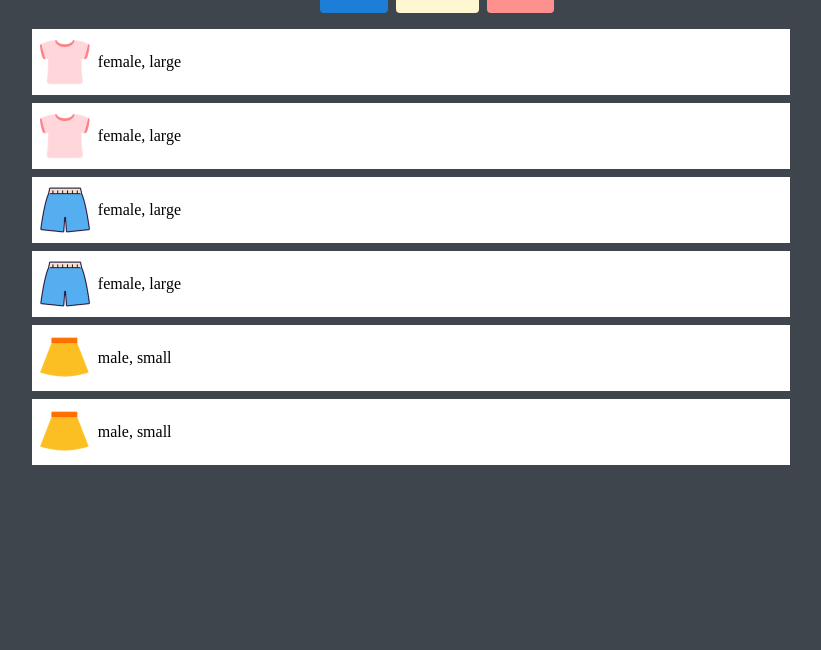
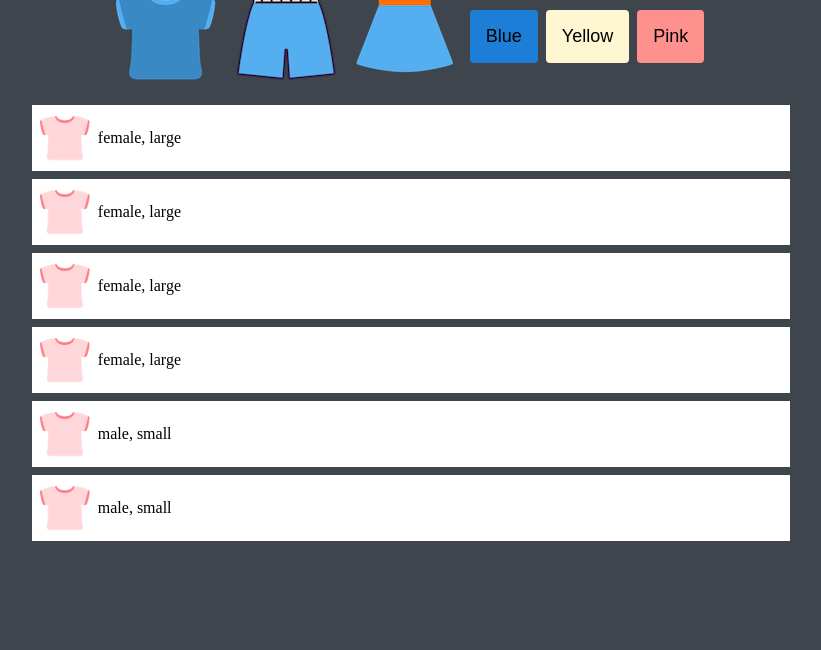
Before and after one commit to louis-25/HTML_Shopping, a plain HTML site: page index.html in a window 1280 px wide. Shown: the part 166-816 px from the top of the page, without its empty margins (229-1050 px from the left). Drawn offline with Linux system fonts and the light colour scheme.

Commit message:
img path edit

```diff
--- a/data/data.json
+++ b/data/data.json
@@ -5,42 +5,42 @@
             "gender": "female",
             "size": "large",
             "color": "pink",
-            "image":"../imgs/pink_t.png"
+            "image":"../imgs/clothes/pink_t.png"
         },
         {
             "type": "tshirt",
             "gender": "female",
             "size": "large",
             "color": "pink",
-            "image":"../imgs/pink_t.png"
+            "image":"../imgs/clothes/pink_t.png"
         },
         {
             "type": "pants",
             "gender": "female",
             "size": "large",
             "color": "blue",
-            "image":"../imgs/blue_p.png"
+            "image":"../imgs/clothes/pink_t.png"
         },
         {
             "type": "pants",
             "gender": "female",
             "size": "large",
             "color": "blue",
-            "image":"../imgs/blue_p.png"
+            "image":"../imgs/clothes/pink_t.png"
         },
         {
             "type": "skirt",
             "gender": "male",
             "size": "small",
             "color": "yellow",
-            "image":"../imgs/yellow_s.png"
+            "image":"../imgs/clothes/pink_t.png"
         },
         {
             "type": "skirt",
             "gender": "male",
             "size": "small",
             "color": "yellow",
-            "image":"../imgs/yellow_s.png"
+            "image":"../imgs/clothes/pink_t.png"
         }
     ]
 }
--- a/index.html
+++ b/index.html
@@ -10,12 +10,12 @@
 </head>
 <body>
     <!-- Logo -->
-    <img src="./img/logo.png" alt="" class="logo">
+    <img src="./imgs/logo.png" alt="" class="logo">
     <!-- Buttons -->
     <section class="buttons">
-        <button class="btn"><img src="./img/blue_t.png" alt="" data-key="type" data-value="tshirt"></button>
-        <button class="btn"><img src="./img/blue_p.png" alt="" data-key="type" data-value="pants"></button>
-        <button class="btn"><img src="./img/blue_s.png" alt="" data-key="type" data-value="skirt"></button>
+        <button class="btn"><img src="./imgs/clothes/blue_t.png" alt="" data-key="type" data-value="tshirt"></button>
+        <button class="btn"><img src="./imgs/clothes/blue_p.png" alt="" data-key="type" data-value="pants"></button>
+        <button class="btn"><img src="./imgs/clothes/blue_s.png" alt="" data-key="type" data-value="skirt"></button>
         <button class="btn colorBtn blue" data-key="color" data-value="blue">Blue</button>
         <button class="btn colorBtn Yellow" data-key="color" data-value="yellow">Yellow</button>
         <button class="btn colorBtn Pink" data-key="color" data-value="pink">Pink</button>
@@ -23,7 +23,7 @@
     <!-- Items -->
     <ul class="items">
         <li class="item">
-            <img src="./img/blue_p.png" alt="pants" class="item__thumnail" />
+            <img src="./imgs/clothes/blue_p.png" alt="pants" class="item__thumnail" />
             <span class="item__description">male, large</span>
         </li>
     </ul>
```
Also changed, not shown: imgs/clothes/blue_p.png (renamed from imgs/blue_p.png), imgs/clothes/blue_s.png (renamed from imgs/blue_s.png), imgs/clothes/blue_t.png (renamed from imgs/blue_t.png), imgs/clothes/pink_p.png (renamed from imgs/pink_p.png), imgs/clothes/pink_s.png (renamed from imgs/pink_s.png), imgs/clothes/pink_t.png (renamed from imgs/pink_t.png), imgs/clothes/yellow_p.png (renamed from imgs/yellow_p.png), imgs/clothes/yellow_s.png (renamed from imgs/yellow_s.png), imgs/clothes/yellow_t.png (renamed from imgs/yellow_t.png).
